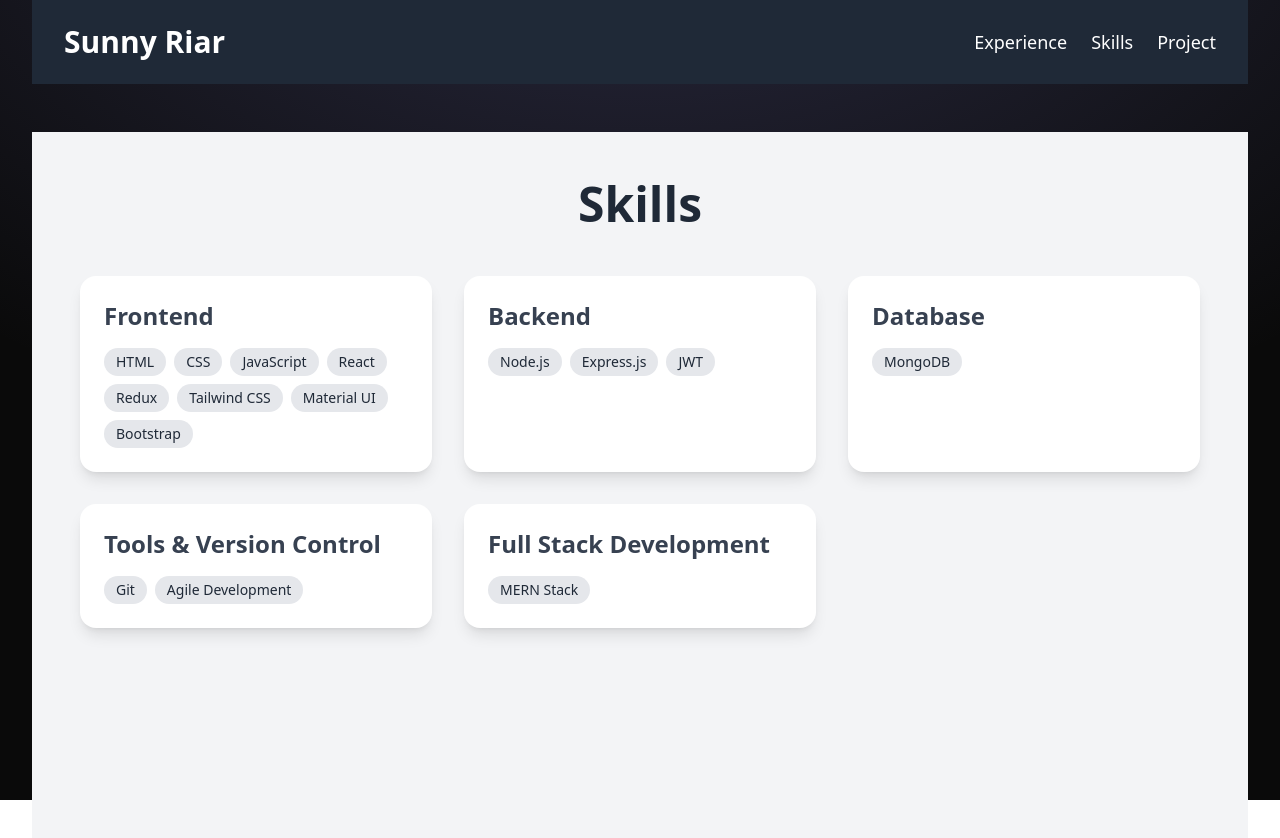
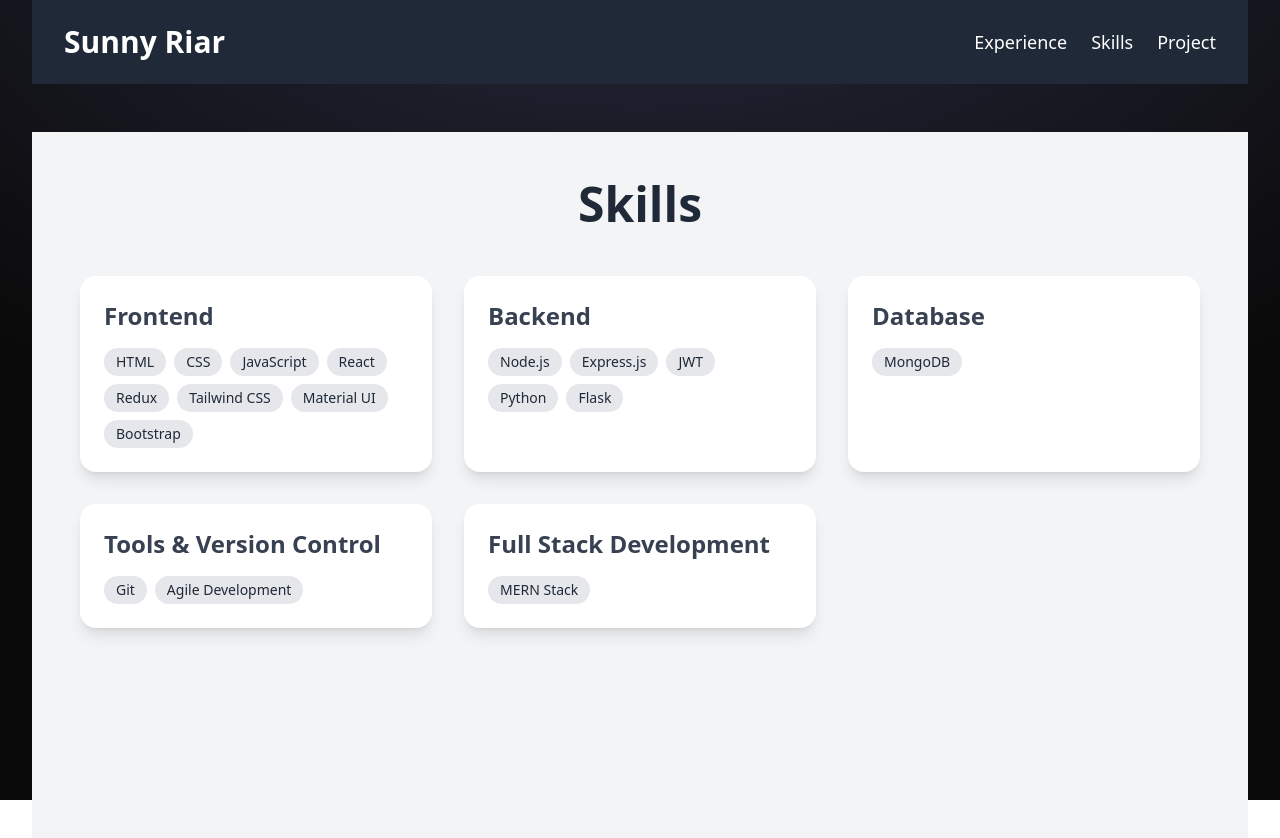
Before and after one commit to CraziestAnimeLover/Portpolio-React-, a React (Vite) app: page /skills in a window 1280 px wide. Shown: the top 838 px of the page. Built offline with nearby package versions, Linux system fonts and the light colour scheme.

Commit message:
Update index.js

```diff
--- a/src/constants/index.js
+++ b/src/constants/index.js
@@ -80,7 +80,7 @@ export const SKILLS = [
   },
   {
     category: "Backend",
-    skills: ["Node.js", "Express.js", "JWT"],
+    skills: ["Node.js", "Express.js", "JWT","Python","Flask"],
   },
   {
     category: "Database",
```
